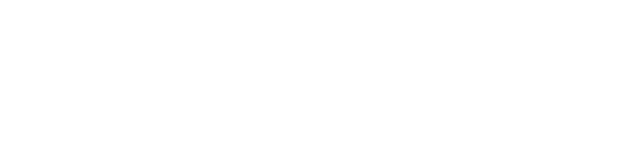
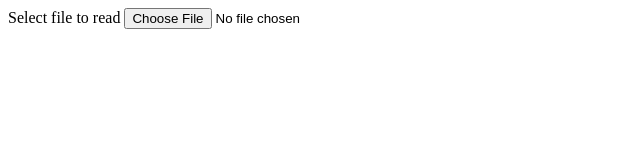
Before and after one commit to brandonewatson/aws_example, a plain HTML site: page index.html in a window 1280 px wide. Shown: the whole page, without its empty margins (0-640 px from the left). Drawn offline with Linux system fonts and the light colour scheme.

Commit message:
input filename

```diff
--- a/index.html
+++ b/index.html
@@ -1,27 +1,24 @@
 <html>
     <head>
         <script type="text/javascript">
-	function readTextFile(file)
+                function loadFile(o)
                 {
-    		var rawFile = new XMLHttpRequest();
-    		rawFile.open("GET", file, true);
-    		rawFile.onreadystatechange = function ()
+                    var fr = new FileReader();
+                    fr.onload = function(e)
                         {
-        		if(rawFile.readyState === 4)
-        		{
-            			if(rawFile.status === 200)
-            			{
-                			var allText = rawFile.responseText;
-                			alert(allText);
-            			}
-        		}
+                            showDataFile(e, o);
+                        };
+                    fr.readAsText(o.files[0]);
                 }
 
-    		rawFile.send(null);
+                function showDataFile(e, o)
+                {
+                    document.getElementById("data").innerText = e.target.result;
                 }
-	readTextFile("TestFile.txt");
             </script>
     	</head>
     <body>
+	Select file to read <input type="file" onchange="loadFile(this)">
+        <pre id="data"></pre>
     </body>
 </html>
```
Lines whose indentation alone changed are shown as unchanged.
